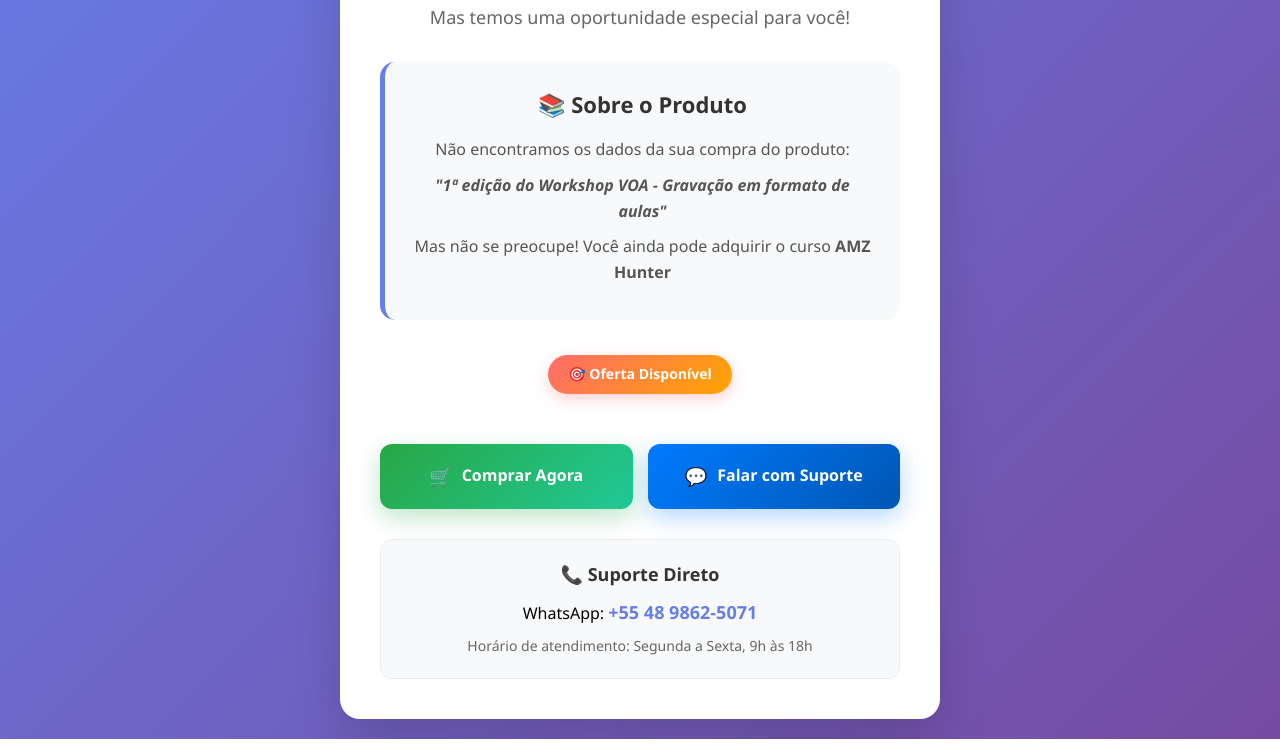
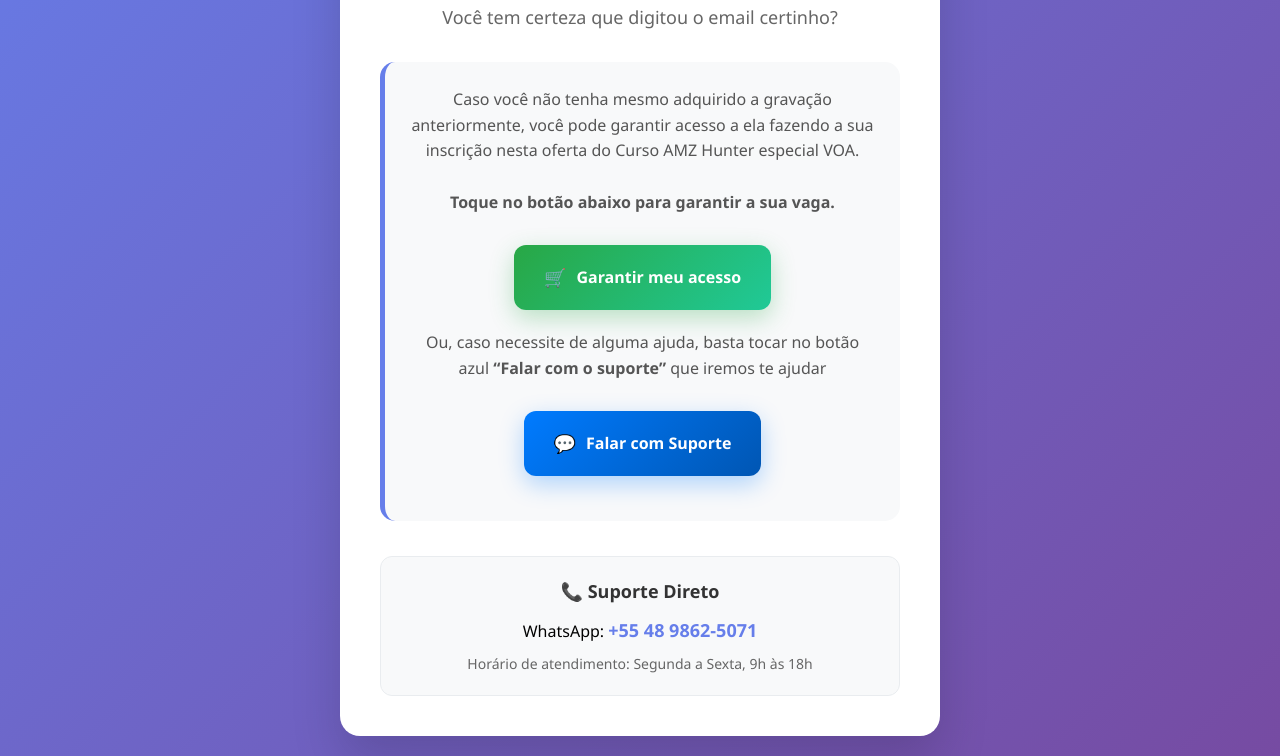
Before and after one commit to developer6v/voa-testeab, a plain HTML site: page compra-naoencontrada/index.html in a window 1280 px wide. Shown: the part 279-1035 px from the top of the page. Drawn offline with Linux system fonts and the light colour scheme.

Commit message:
blablabla

```diff
--- a/compra-naoencontrada/index.html
+++ b/compra-naoencontrada/index.html
@@ -83,6 +83,12 @@
             border-radius: 15px;
             margin-bottom: 35px;
             border-left: 5px solid #667eea;
+        }
+
+
+        .message a {
+            margin-top: 20px;
+            margin-bottom: 20px;
         }
 
         .message h2 {
@@ -265,28 +271,25 @@
 <body>
     <div class="container">
         <div class="icon">!</div>
-        <h1>Oops! Não Encontramos Sua Compra</h1>
-        <p class="subtitle">Mas temos uma oportunidade especial para você!</p>
+        <h1>Oops! Não encontramos o email informado</h1>
+        <p class="subtitle">Você tem certeza que digitou o email certinho?</p>
 
         <div class="message">
-            <h2>📚 Sobre o Produto</h2>
-            <p>Não encontramos os dados da sua compra do produto:</p>
-            <p class="product-name">"1ª edição do Workshop VOA - Gravação em formato de aulas"</p>
-            <p>Mas não se preocupe! Você ainda pode adquirir o curso <strong>AMZ Hunter</strong></p>
-        </div>
-
-        <div class="offer-badge">
-            🎯 Oferta Disponível
-        </div>
-
-        <div class="buttons-container">
+            <p>
+                Caso você não tenha mesmo adquirido a gravação anteriormente, você pode garantir acesso a ela fazendo a sua inscrição nesta oferta do Curso AMZ Hunter especial VOA.
+                <br><br>
+                <strong>Toque no botão abaixo para garantir a sua vaga.</strong>
+            </p>
             <a href="https://pay.hotmart.com/M8281500Q?off=kb6qqz1g&checkoutMode=10"
                class="btn btn-primary"
                target="_blank"
                onclick="trackPurchaseClick()">
                 <span class="btn-icon">🛒</span>
-                Comprar Agora
+                Garantir meu acesso
             </a>
+
+            <p>Ou, caso necessite de alguma ajuda, basta tocar no botão azul <strong>“Falar com o suporte”</strong> que iremos te ajudar</p>
+
 
             <a href="https://wa.me/554898625071?text=Olá! Preciso de ajuda com o Workshop VOA. Não encontrei minha compra no sistema."
                class="btn btn-secondary"
@@ -296,6 +299,7 @@
                 Falar com Suporte
             </a>
         </div>
+
 
         <div class="contact-info">
             <h3>📞 Suporte Direto</h3>
```
